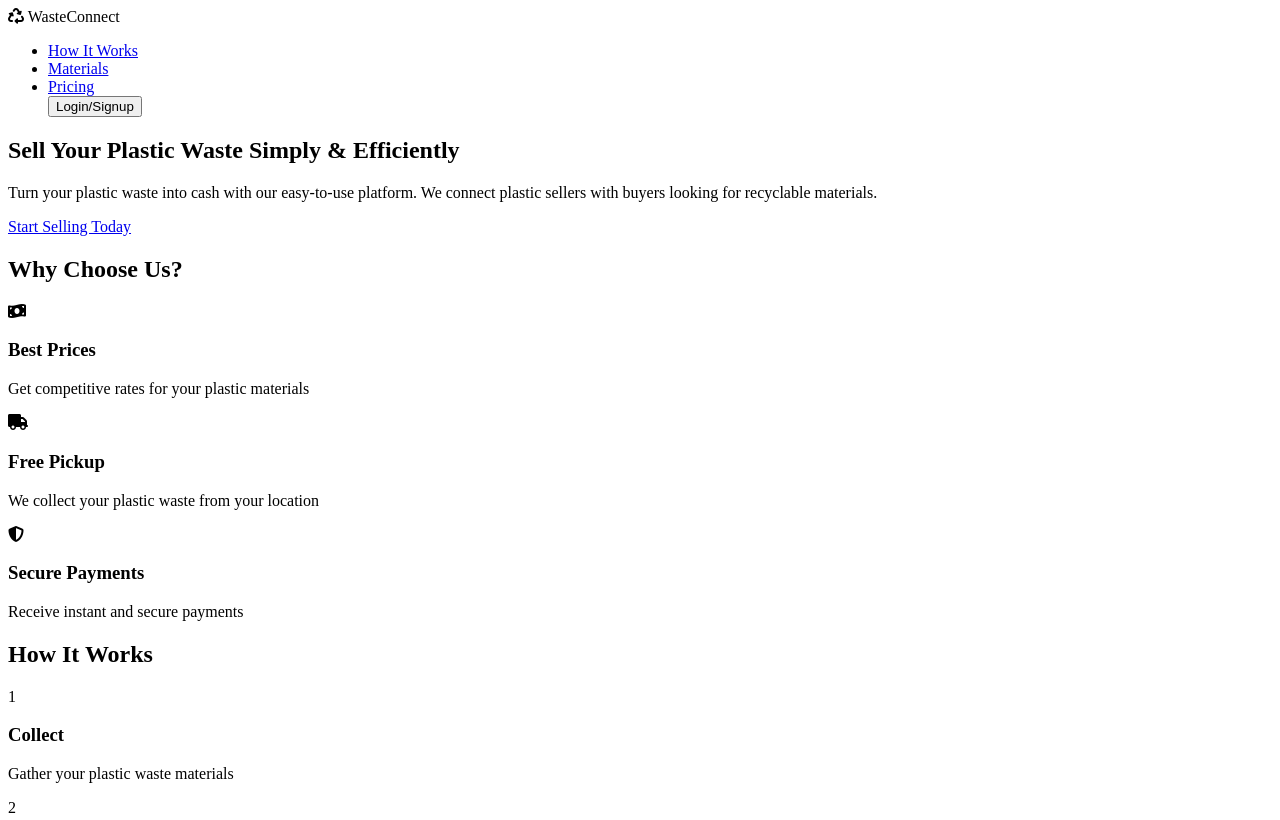
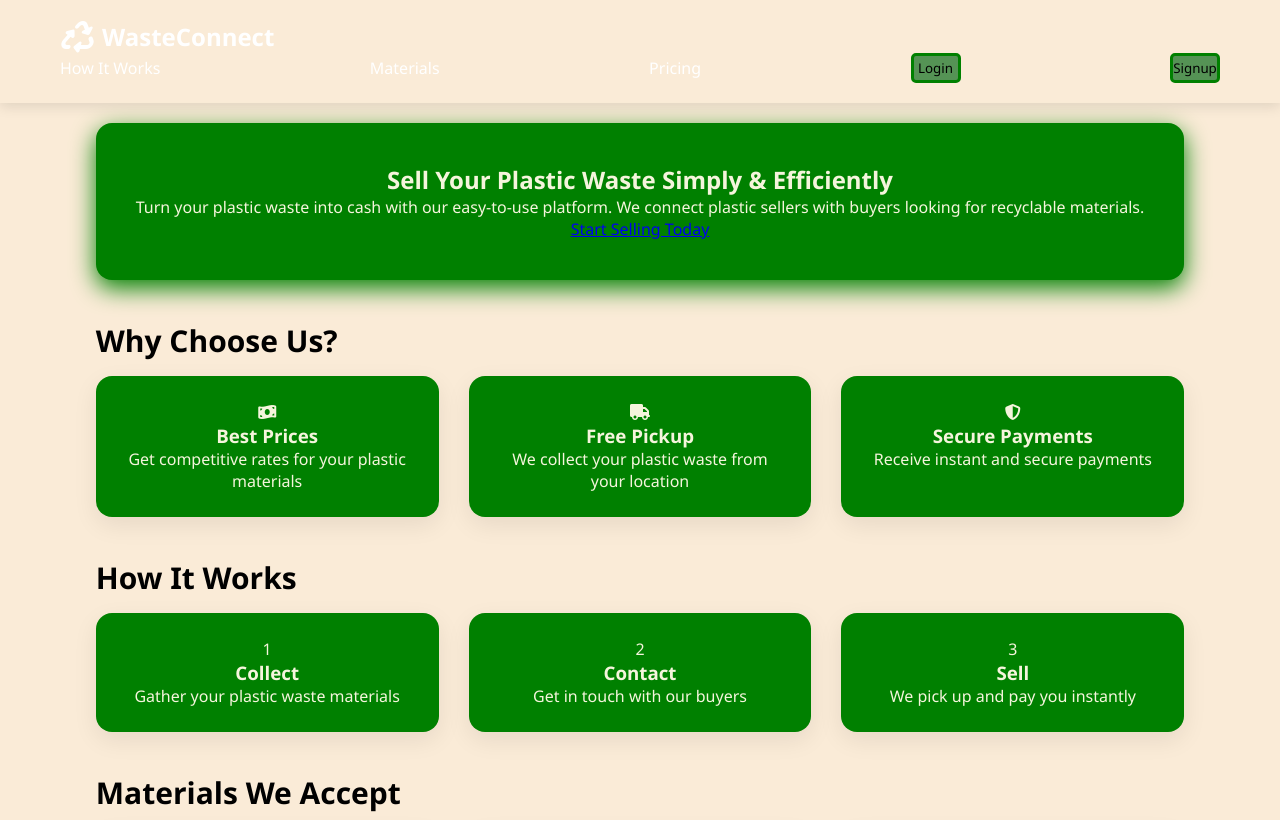
Before and after one commit to Olaniba/WasteConnect, a plain HTML site: page index.html in a window 1280 px wide. Shown: the top 820 px of the page. Drawn offline with Linux system fonts and the light colour scheme.

Commit message:
landing page css

```diff
--- a/index.html
+++ b/index.html
@@ -5,6 +5,7 @@
     <meta name="viewport" content="width=device-width, initial-scale=1.0">
     <title>WasteConnect - Sell Your Plastic Waste</title>
     <link rel="stylesheet" href="https://cdnjs.cloudflare.com/ajax/libs/font-awesome/6.4.0/css/all.min.css">
+    <link rel="stylesheet" href="style.css">
 </head>
 <body>
     <header>
@@ -18,7 +19,8 @@
                     <li><a href="#how-it-works">How It Works</a></li>
                     <li><a href="#materials">Materials</a></li>
                     <li><a href="#pricing">Pricing</a></li>
-                    <button id="login">Login/Signup</button>
+                    <button id="login">Login</button>
+                    <button id="signup">Signup</button>
                 </ul>
             </nav>
         </div>
@@ -34,12 +36,12 @@
         <section class="section">
             <h2 class="section-title">Why Choose Us?</h2>
             <div class="features">
-                <div class="feature">
+                <div class="feature-card">
                     <i class="fas fa-money-bill-wave"></i>
                     <h3>Best Prices</h3>
                     <p>Get competitive rates for your plastic materials</p>
                 </div>
-                <div class="feature">
+                <div class="feature-card">
                     <i class="fas fa-truck"></i>
                     <h3>Free Pickup</h3>
                     <p>We collect your plastic waste from your location</p>
@@ -95,7 +97,7 @@
         </section>
 
     <footer>
-        <div class="container">
+        <div class="containerZ">
             <p>WasteConnect - Turning Waste into Value</p>
             <p>&copy; 2025 WasteConnect. All rights reserved.</p>
         </div>
--- a/style.css
+++ b/style.css
@@ -0,0 +1,148 @@
+* {
+    margin: 0;
+    padding: 0;
+    box-sizing: border-box;
+    font-family: 'Segoe UI', Tahoma, Geneva, Verdana, sans-serif;
+}
+
+body{
+    background-color: antiquewhite;
+    min-height: 100vh;
+    display: flex;
+    flex-direction: column;
+    color: beige;
+}
+
+.container{
+    max-width: 1200px;
+    margin: 0 auto;
+    padding: 0 20px;
+}
+
+header{
+    background-image: url(./eco);
+    background-repeat: no-repeat;
+    background-size: cover;
+    color: white;
+    padding: 20px 0;
+    box-shadow: 0 4px 12px rgba(0, 0, 0, 0.1);
+}
+
+header nav ul{
+    display: flex;
+    justify-content: space-between;
+    align-items: center;
+    display: flex;
+    list-style: none;
+    gap: 10px;
+}
+
+.logo {
+    display: flex;
+    align-items: center;
+    gap: 10px;
+    font-size: 1.5rem;
+    font-weight: 700;
+}
+
+button{
+    background-color: rgb(85, 147, 85);
+    border-radius: 5px;
+    height: 30px;
+    width: 50px;
+    border: solid green;
+}
+
+button:hover{
+    background-color: greenyellow;
+    transform: scale(1.1);
+}
+
+.logo i {
+    color: white;
+    font-size: 2rem;
+    font-style: italic;
+}
+
+nav a {
+    color: white;
+    text-decoration: none;
+    font-weight: 500;
+    transition: all 0.3s ease;
+}
+
+nav a:hover {
+    color: black;
+    background-color: chartreuse;
+    transform: scale(2.1);
+    /* border: 2px solid green;
+    border-radius: 20px; */
+}
+
+.hero{
+    background-color: green;
+    border-radius: 16px;
+    padding: 40px;
+    text-align: center;
+    margin-bottom: 40px;
+    margin-top: 20px;
+    box-shadow: 0 8px 24px green;
+}
+
+.section-title{
+    color: black;
+    font-size: 30px;
+}
+
+.features, .steps {
+    display: grid;
+    grid-template-columns: repeat(auto-fit, minmax(300px, 1fr));
+    gap: 30px;
+    margin-bottom: 40px;
+}
+
+.feature-card, .step, .feature{
+    background: green;
+    border-radius: 16px;
+    padding: 25px;
+    margin-top: 15px;
+    text-align: center;
+    box-shadow: 0 8px 24px rgba(0, 0, 0, 0.08);
+    transition: transform 0.3s ease;
+}
+
+.feature-card:hover, .feature:hover {
+    transform: translateY(-10px);
+}
+footer{
+    background-color: rgb(63, 60, 60);
+    text-align: center;
+}
+.containerZ{
+    color: white;
+    padding: 20px 0;
+    box-shadow: 0 4px 12px rgba(0, 0, 0, 0.1);
+}
+
+
+
+@media (max-width: 768px) {
+    .header-content {
+            flex-direction: column;
+            gap: 20px;
+}
+
+    nav ul {
+            gap: 15px;
+            flex-wrap: wrap;
+            justify-content: center;
+}
+
+    .hero h1 {
+            font-size: 2rem;
+}
+
+    .hero p {
+            font-size: 1rem;
+}
+}
```
Also changed, not shown: 1 other file.
